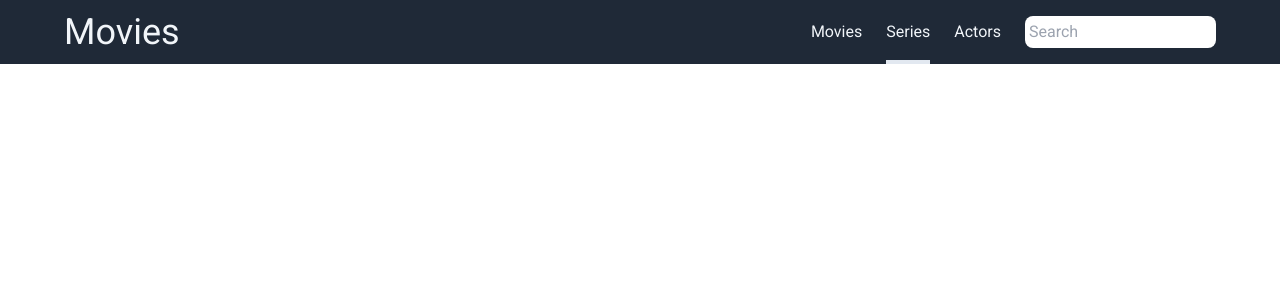
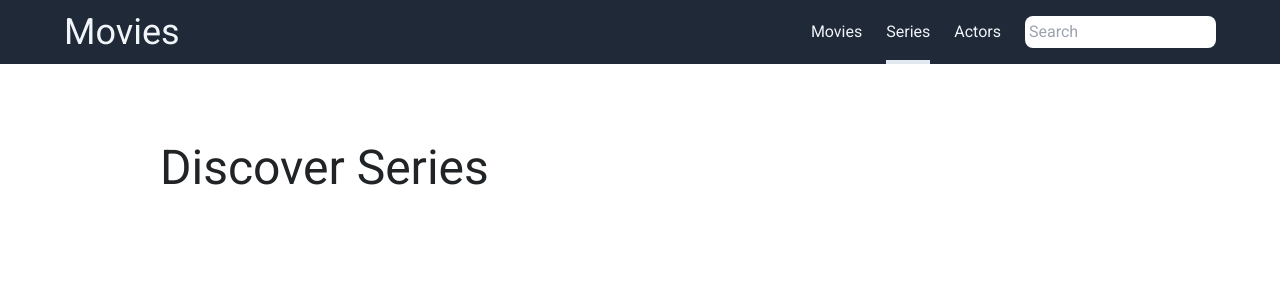
Before and after one commit to Chay23/movies_next, a Next.js app: page /series/discover in a window 1280 px wide. Shown: the top 300 px of the page. Built offline with nearby package versions, Linux system fonts and the light colour scheme.

Commit message:
Add series discover page

```diff
--- a/app/components/navbar/constants.ts
+++ b/app/components/navbar/constants.ts
@@ -29,6 +29,11 @@ export const menuItems: navbar.MenuItem[] = [
     url: '/series',
     submenu: [
       {
+        key: 'discover',
+        title: 'Discover',
+        href: '/series/discover',
+      },
+      {
         key: 'popular',
         title: 'Popular',
         href: '/series/popular',
--- /dev/null
+++ b/app/series/discover/page.tsx
@@ -0,0 +1,13 @@
+import { Metadata } from 'next';
+
+export const metadata: Metadata = {
+  title: 'Discover series',
+};
+
+export default function App() {
+  return (
+    <section>
+      <h1>Discover Series</h1>
+    </section>
+  );
+}
--- a/components/layout/navbar/constants.ts
+++ b/components/layout/navbar/constants.ts
@@ -35,12 +35,14 @@ export const menuItems: navbar.MenuItem[] = [
     url: '/series',
     submenu: [
       {
+        key: 'discover',
+        title: 'Discover',
+        href: '/series/discover',
+      },
+      {
         key: 'popular',
         title: 'Popular',
-        href: {
-          pathname: '/series/[list]',
-          query: { list: 'popular' },
-        },
+        href: '/series/popular',
       },
     ],
   },
```
